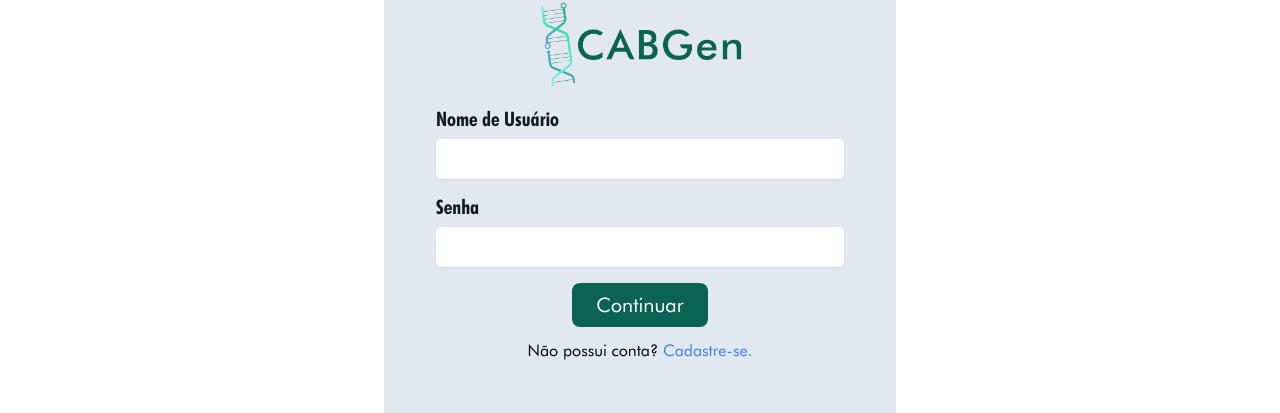
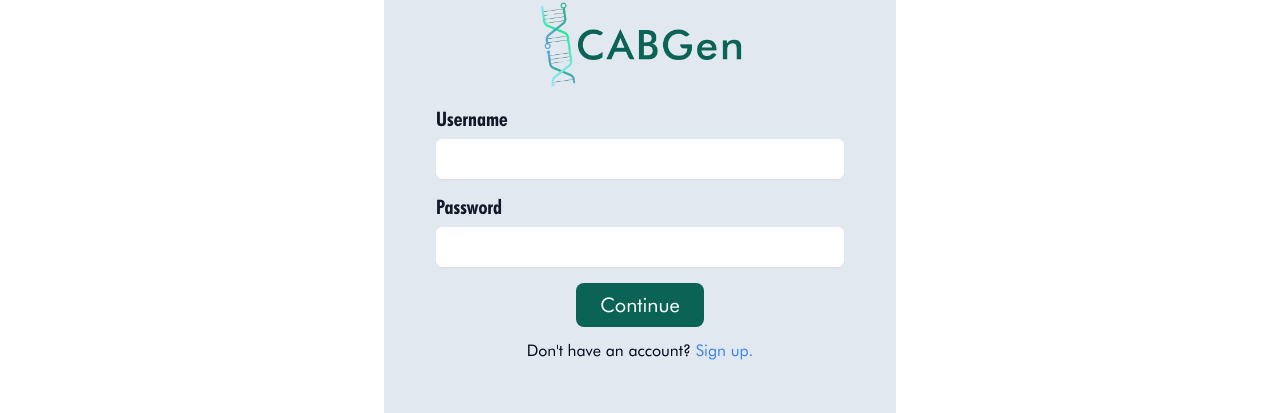
Before and after one commit to CABGenOrg/cabgen_frontend, a Next.js app: page /en/login in a window 1280 px wide. Shown: the part 275-688 px from the top of the page. Built offline with nearby package versions, Linux system fonts and the light colour scheme.

Commit message:
Feat: Translated Login page.

```diff
--- a/src/components/Login/LoginForm.tsx
+++ b/src/components/Login/LoginForm.tsx
@@ -25,15 +25,23 @@ import {
   FormField,
 } from "../ui/form";
 import Message from "../General/Message";
-
-const LoginFormSchema = z.object({
-  username: z.string().min(1, "O usuário é obrigatório."),
-  password: z.string().min(1, "A senha é obrigatória."),
-});
-
-type FormData = z.infer<typeof LoginFormSchema>;
+import { useSelector } from "react-redux";
+import { selectCurrentLanguage } from "@/redux/slices/languageSlice";
+import { getTranslateClient } from "@/lib/getTranslateClient";
 
 const LoginForm = () => {
+  const lang = useSelector(selectCurrentLanguage);
+  const {
+    dictionary: { Login },
+  } = getTranslateClient(lang);
+
+  const LoginFormSchema = z.object({
+    username: z.string().min(1, Login.usernameFieldValidation),
+    password: z.string().min(1, Login.passwordFieldValidation),
+  });
+
+  type FormData = z.infer<typeof LoginFormSchema>;
+
   const form = useForm<FormData>({
     resolver: zodResolver(LoginFormSchema),
     defaultValues: {
@@ -72,10 +80,7 @@ const LoginForm = () => {
           />
         </div>
         <Form {...form}>
-          <form
-            className="mx-2 w-full"
-            onSubmit={form.handleSubmit(onSubmit)}
-          >
+          <form className="mx-2 w-full" onSubmit={form.handleSubmit(onSubmit)}>
             <div className="grid grid-cols-1 gap-x-6 gap-y-4">
               <FormField
                 control={form.control}
@@ -84,7 +89,7 @@ const LoginForm = () => {
                   return (
                     <FormItem>
                       <FormLabel className={label_class}>
-                        Nome de Usuário
+                        {Login.usernameField}
                       </FormLabel>
                       <FormControl>
                         <input type="text" className={input_class} {...field} />
@@ -100,7 +105,9 @@ const LoginForm = () => {
                 render={({ field }) => {
                   return (
                     <FormItem>
-                      <FormLabel className={label_class}>Senha</FormLabel>
+                      <FormLabel className={label_class}>
+                        {Login.passwordField}
+                      </FormLabel>
                       <FormControl>
                         <input
                           type="password"
@@ -117,19 +124,19 @@ const LoginForm = () => {
             <div className="flex justify-center items-center mt-4">
               {!isLoading && (
                 <button className={section_btn} type="submit">
-                  Continuar
+                  {Login.loginBtn}
                 </button>
               )}
               {isLoading && <Loading />}
             </div>
             <div className="text-center 2xl:text-xl mt-3">
               <p>
-                Não possui conta?{" "}
+                {Login.formFooter1}
                 <CustomLink
                   href="/register"
                   className="text-blue-500 hover:text-blue-700"
                 >
-                  Cadastre-se.
+                  {Login.formFooter2}
                 </CustomLink>
               </p>
               {error && <Message msg={String(error)} type="error" />}
--- a/src/dictionaries/languages/en.ts
+++ b/src/dictionaries/languages/en.ts
@@ -88,19 +88,26 @@ const en = {
     },
     Team: {
       sectionTitle: "Meet our Professionals",
-      roleAnaPaula: "Responsible for coordinating the project, analyzing phenotypic, molecular, and sequencing results, and sending the results to the Laboratory Environment Management System (GAL).",
-      roleFabricio: "Responsible for managing the use of the Fiocruz server for genome assembly and database development for genome availability.",
-      roleFelicita: "Ph.D. student in the Computational Biology and Systems Program of the Doctorate in Health Sciences International cooperation between Fundação Oswaldo Cruz and Focem-Mercosur - Paraguay.",
-      roleMelise: "Responsible for analyzing the results obtained in whole genome sequencing.",
+      roleAnaPaula:
+        "Responsible for coordinating the project, analyzing phenotypic, molecular, and sequencing results, and sending the results to the Laboratory Environment Management System (GAL).",
+      roleFabricio:
+        "Responsible for managing the use of the Fiocruz server for genome assembly and database development for genome availability.",
+      roleFelicita:
+        "Ph.D. student in the Computational Biology and Systems Program of the Doctorate in Health Sciences International cooperation between Fundação Oswaldo Cruz and Focem-Mercosur - Paraguay.",
+      roleMelise:
+        "Responsible for analyzing the results obtained in whole genome sequencing.",
       roleRodolpho: "Researcher at UERJ.",
-      roleClaudio: "Responsible for managing the laboratory activities of LAPIH and lyophilization and storage of bacterial samples.",
-      roleNicolas: "Responsible for the development of the new version of CABGen's front-end."
+      roleClaudio:
+        "Responsible for managing the laboratory activities of LAPIH and lyophilization and storage of bacterial samples.",
+      roleNicolas:
+        "Responsible for the development of the new version of CABGen's front-end.",
     },
     AboutContact: {
       sectionTitle: "Want to know more? Contact us!",
-      sectionDescription: "If you have any questions, we're here to help. Visit our contact page to learn how to use our tool. Fill out the form or contact us via email.",
-      contactBtn: "Contact"
-    }
+      sectionDescription:
+        "If you have any questions, we're here to help. Visit our contact page to learn how to use our tool. Fill out the form or contact us via email.",
+      contactBtn: "Contact",
+    },
   },
   Contact: {
     formSubtitle: "Please leave your message, question, or suggestion.",
@@ -115,7 +122,16 @@ const en = {
     subjectFieldValidation: "Subject is required.",
     messageField: "Message",
     messageFieldValidation: "Message is required.",
-    sendBtn: "Send"
+    sendBtn: "Send",
+  },
+  Login: {
+    usernameField: "Username",
+    usernameFieldValidation: "Username is required.",
+    passwordField: "Password",
+    passwordFieldValidation: "Password is required.",
+    loginBtn: "Continue",
+    formFooter1: "Don't have an account? ",
+    formFooter2: "Sign up.",
   },
   Footer: {
     faqLink: "FAQ",
--- a/src/dictionaries/languages/es.ts
+++ b/src/dictionaries/languages/es.ts
@@ -125,6 +125,15 @@ const es = {
     messageFieldValidation: "El mensaje es obligatorio.",
     sendBtn: "Enviar",
   },
+  Login: {
+    usernameField: "Nombre de Usuario",
+    usernameFieldValidation: "El nombre de usuario es obligatorio.",
+    passwordField: "Contraseña",
+    passwordFieldValidation: "La contraseña es obligatoria.",
+    loginBtn: "Continuar",
+    formFooter1: "¿No tienes una cuenta? ",
+    formFooter2: "Regístrate.",
+  },
   Footer: {
     faqLink: "FAQ",
     termLink: "Terminos de Uso",
--- a/src/dictionaries/languages/pt.ts
+++ b/src/dictionaries/languages/pt.ts
@@ -124,6 +124,15 @@ const pt = {
     messageFieldValidation: "A mensagem é obrigatória.",
     sendBtn: "Enviar",
   },
+  Login: {
+    usernameField: "Nome de Usuário",
+    usernameFieldValidation: "O nome de usuário é obrigatório.",
+    passwordField: "Senha",
+    passwordFieldValidation: "A senha é obrigatória.",
+    loginBtn: "Continuar",
+    formFooter1: "Não possui conta? ",
+    formFooter2: "Cadastre-se."
+  },
   Footer: {
     faqLink: "FAQ",
     termLink: "Termos de Uso",
```
